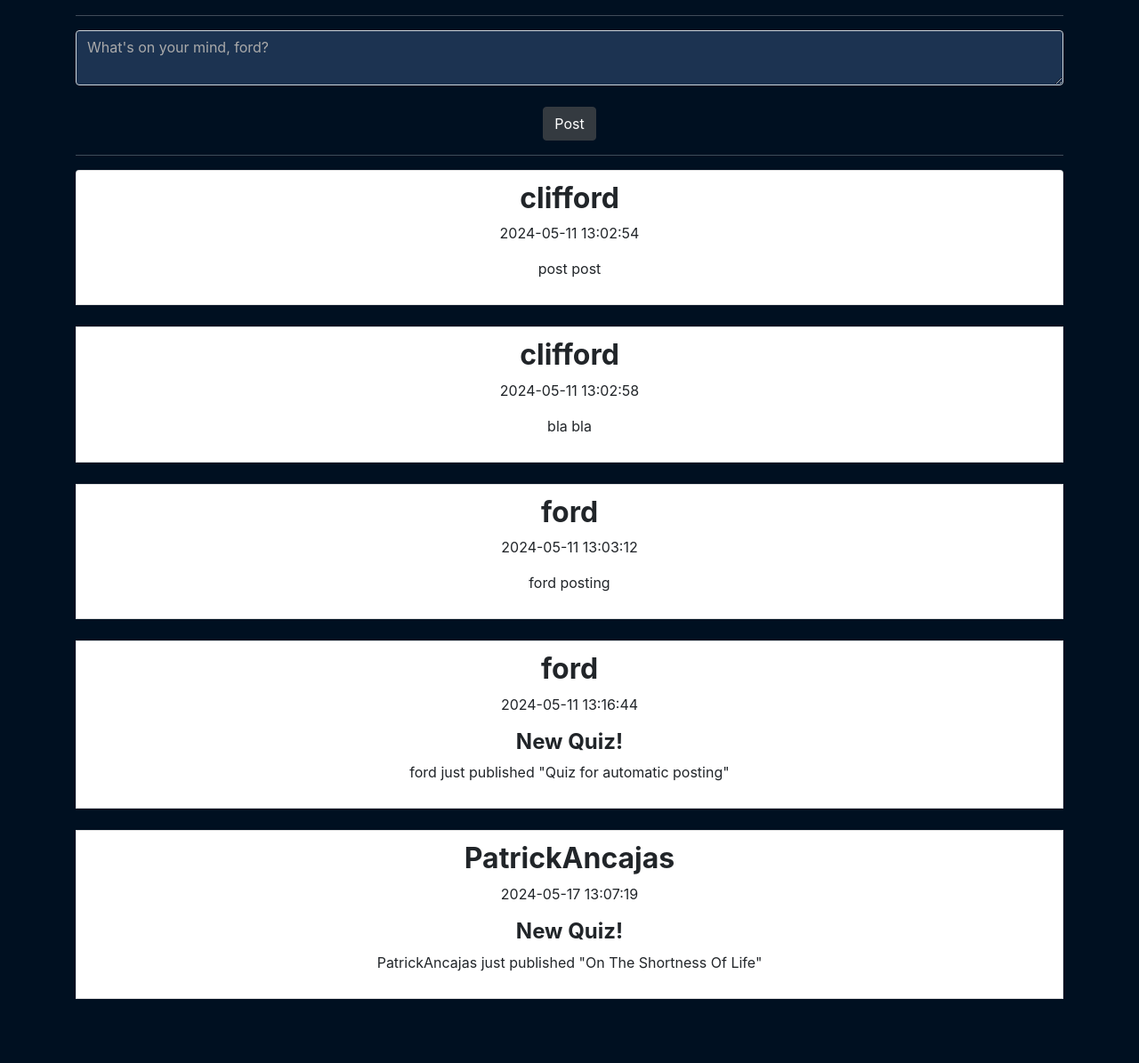
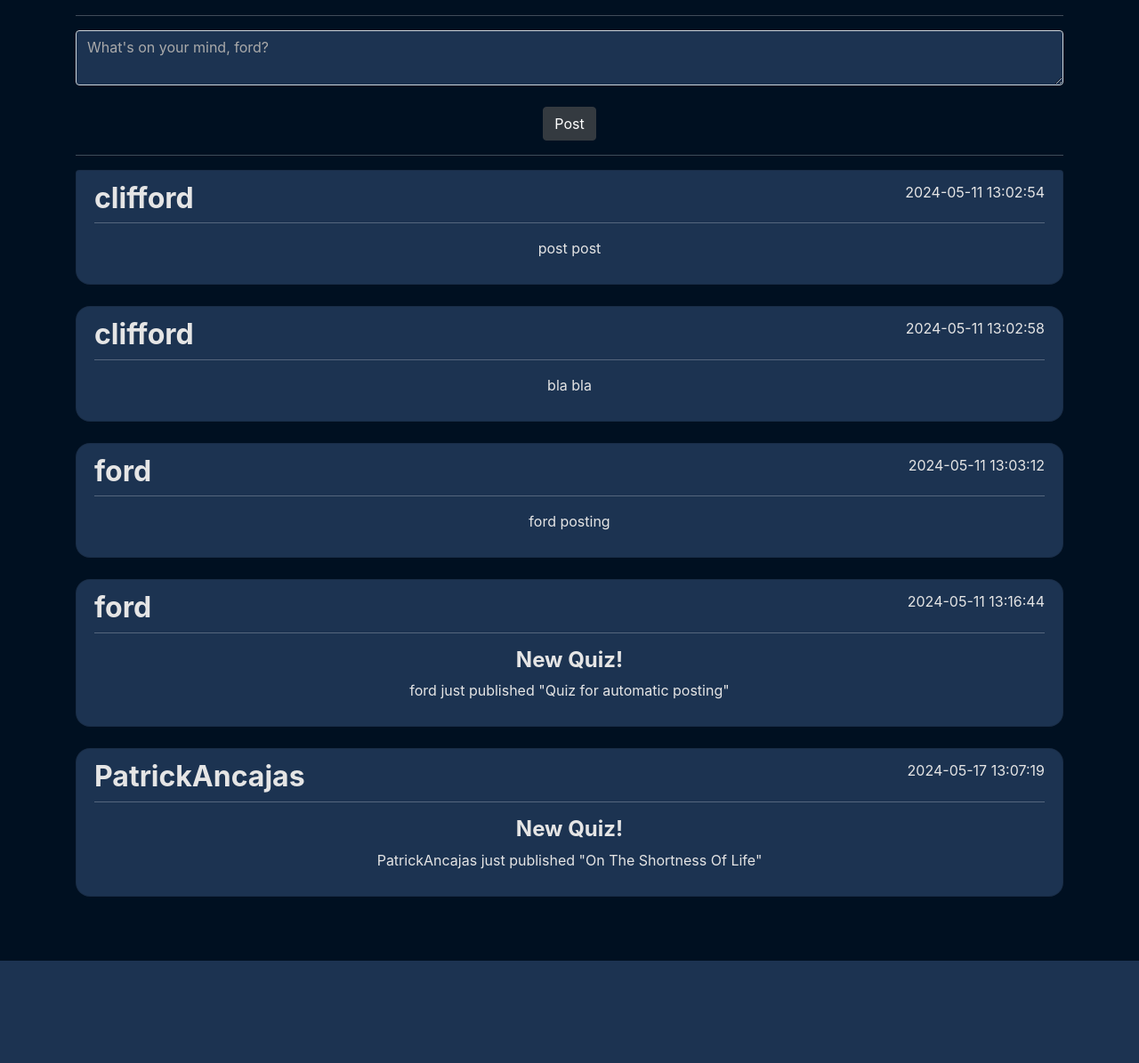
Before and after one commit to SirDroffilc/QuizMe-CS50x-Final-Project, a Flask app: template web_app/blueprints/feed/templates/feed/index.html in a window 1280 px wide. Shown: the part 151-1346 px from the top of the page at 89% size. After the commit the page ends 1231 px from the top, so only its background shows below. Run offline with Flask 3, Linux system fonts and the light colour scheme; the template is opened without the code that fills it: values that come from a table or form of the project are taken from there, others are empty; a user stored in the database is signed in; some libraries are stand-ins or nearby versions.

Commit message:
Imrpoved Feed Page

```diff
--- a/web_app/blueprints/feed/templates/feed/index.html
+++ b/web_app/blueprints/feed/templates/feed/index.html
@@ -2,6 +2,14 @@
 {% block title %} | Feed{% endblock %}
 
 {% block content %}
+    <style>
+        .feedblock {
+            background-color: #1C3351;
+            color: #e5e5e5;
+            border-radius: 1rem;
+        }
+    </style>
+
     <h1>QuizMe Feed</h1>
     <hr style="border-color: white;">
 
@@ -13,9 +21,12 @@
 
     <ul class="list-group">
         {% for post in posts %}
-        <li class="list-group-item">
-            <h2><b>{{ post.user.username }}</b></h2>
-            <p>{{ post.date.strftime('%Y-%m-%d %H:%M:%S') }}</p>
+        <li class="list-group-item feedblock">
+            <div class="d-flex justify-content-between">
+                <h2><b>{{ post.user.username }}</b></h2>
+                <p class="mb-0">{{ post.date.strftime('%Y-%m-%d %H:%M:%S') }}</p>
+            </div><hr style="border-color: white; margin-top: 0;">
+
             {% if post.title != "Untitled" %}
             <h4><b>{{ post.title }}</b></h4>
             {% endif %}
```
Also changed, not shown: instance/testdb.db, 1 other file.
